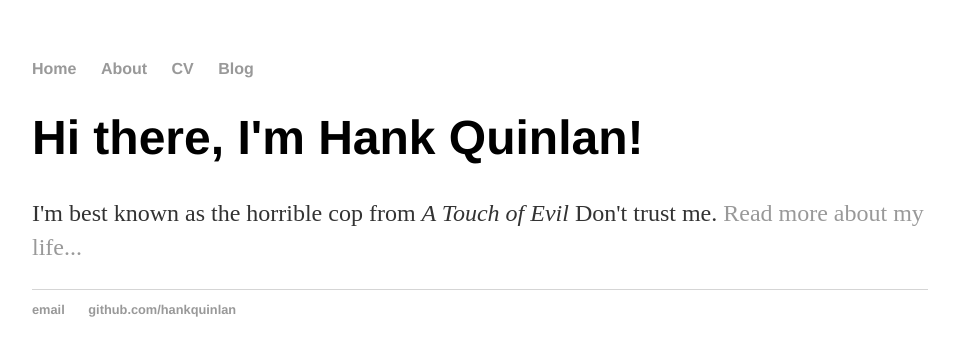
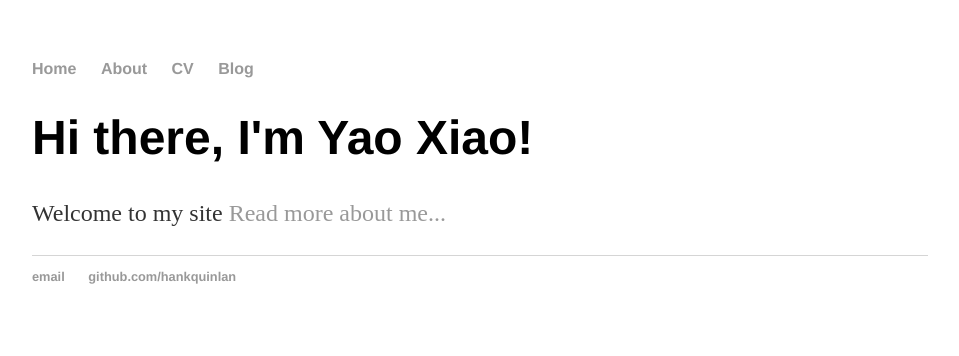
Before and after one commit to yaoislearning/yaoislearning.github.io, a Jekyll site: the page built from index.html, in a window 1280 px wide. Shown: the top 356 px of the page, without its empty margins (160-1119 px from the left). Built offline with Jekyll 4.4.1, drawn with Linux system fonts in a browser that asks for light colours.

Commit message:
Update index.html

```diff
--- a/index.html
+++ b/index.html
@@ -1,8 +1,8 @@
 ---
 layout: default
-title: Hank Quinlan, Horrible Cop
+title: Yao, Xiao
 ---
 <div class="blurb">
-	<h1>Hi there, I'm Hank Quinlan!</h1>
-	<p>I'm best known as the horrible cop from <em>A Touch of Evil</em> Don't trust me. <a href="/about">Read more about my life...</a></p>
+	<h1>Hi there, I'm Yao Xiao!</h1>
+	<p>Welcome to my site <a href="/about">Read more about me...</a></p>
 </div><!-- /.blurb -->
```
